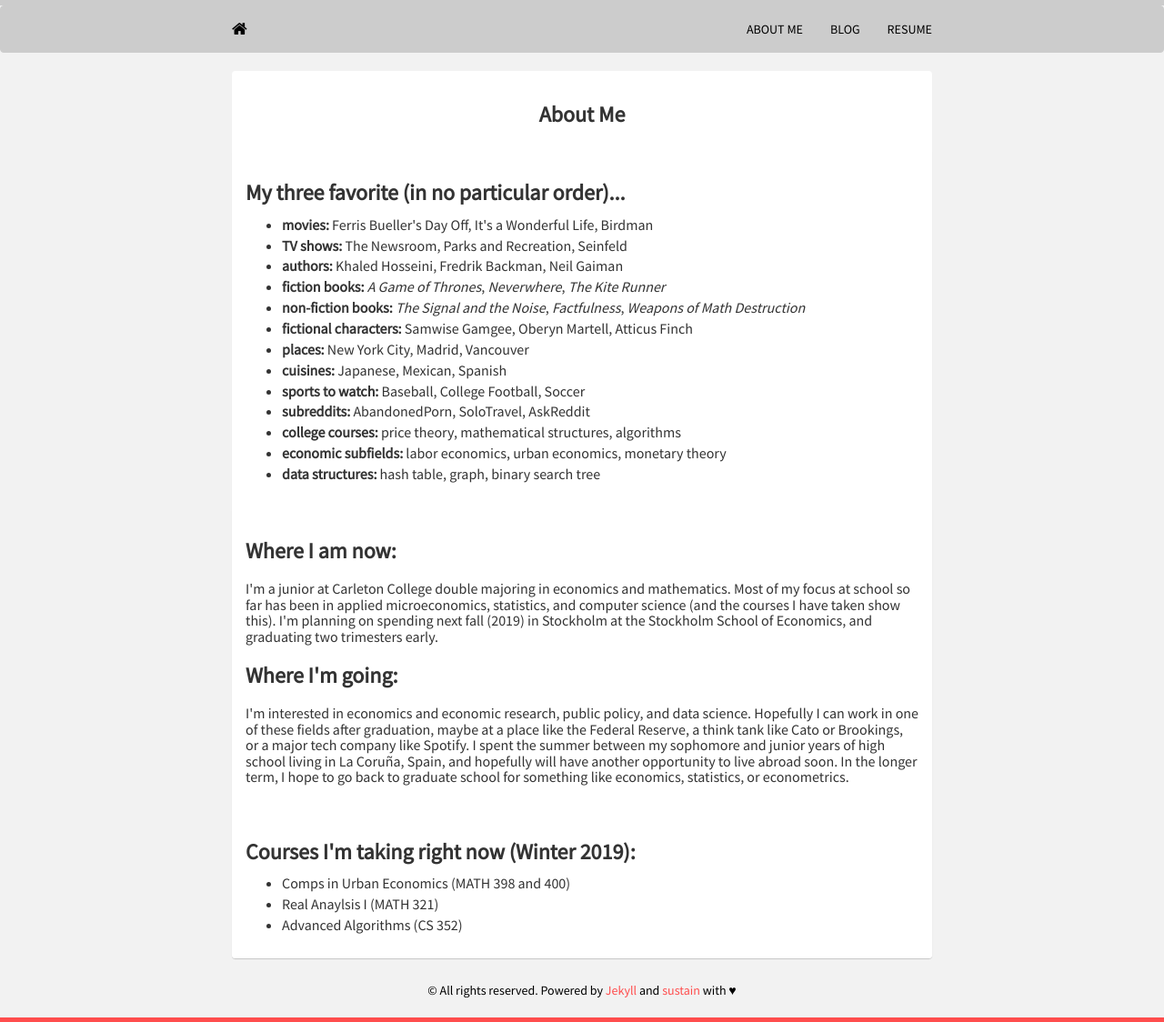
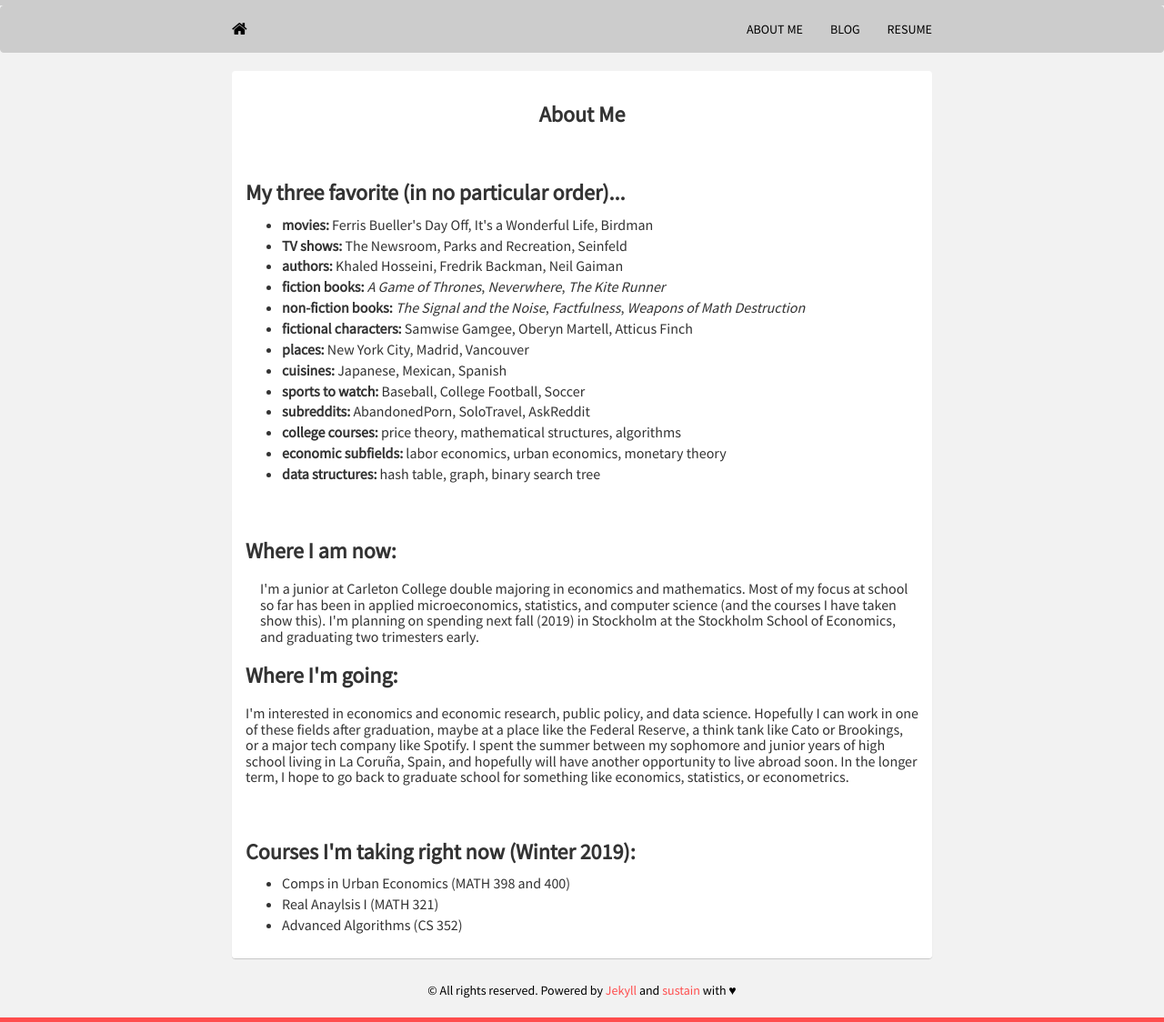
Before and after one commit to mrkaye97/mrkaye97.github.io, a Jekyll site: the page built from about.html, in a window 1280 px wide. Shown: the whole page at 91% size. Built offline with Jekyll 4.4.1, drawn with Linux system fonts in a browser that asks for light colours; nearby versions of some CDN libraries.

Commit message:
Update about.html

```diff
--- a/about.html
+++ b/about.html
@@ -34,7 +34,7 @@ Title: About Me
 		  <div class="panel panel-default">
     		<div class="panel-body">
 			  <h3><strong>Where I am now:</strong></h3>
-			  <h3 style="font-size:16px;"style="margin-left: 1em">I'm a junior at Carleton College double majoring in economics and mathematics. Most of my focus at school so far has been in applied microeconomics, statistics, and computer science (and the courses I have taken show this). I'm planning on spending next fall (2019) in Stockholm at the Stockholm School of Economics, and graduating two trimesters early.</h3>
+			  <h3 style="font-size:16px;margin-left: 1em">I'm a junior at Carleton College double majoring in economics and mathematics. Most of my focus at school so far has been in applied microeconomics, statistics, and computer science (and the courses I have taken show this). I'm planning on spending next fall (2019) in Stockholm at the Stockholm School of Economics, and graduating two trimesters early.</h3>
 
 
 			  <h3><strong>Where I'm going:</strong></h3>
```
